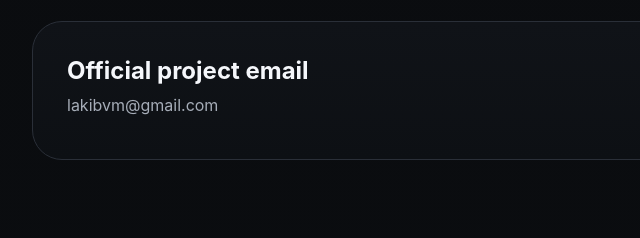
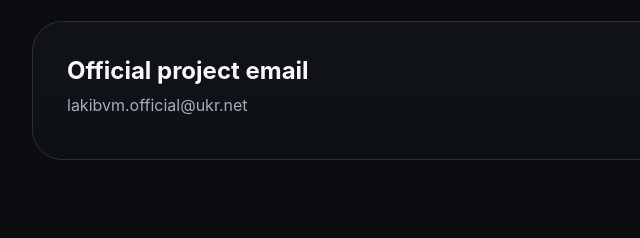
Before and after one commit to bilugahaits-lab/Laki-BVM, a plain HTML site: page index-2.html in a window 1280 px wide. Shown: the part 8618-8856 px from the top of the page, 146-786 px from the left. Drawn offline with Linux system fonts and the light colour scheme.

Commit message:
Update official project email address

```diff
--- a/index-2.html
+++ b/index-2.html
@@ -184,8 +184,8 @@
         <a class="card link-card" href="https://bilugahaits-lab.github.io/Laki-BVM/">
           <strong>Official website</strong><span>Публічна сторінка проекту</span>
         </a>
-        <a class="card link-card" href="mailto:lakibvm@gmail.com">
-          <strong>Official project email</strong><span>lakibvm@gmail.com</span>
+        <a class="card link-card" href="mailto:lakibvm.official@ukr.net">
+          <strong>Official project email</strong><span>lakibvm.official@ukr.net</span>
         </a>
       </div>
     </section>
```
